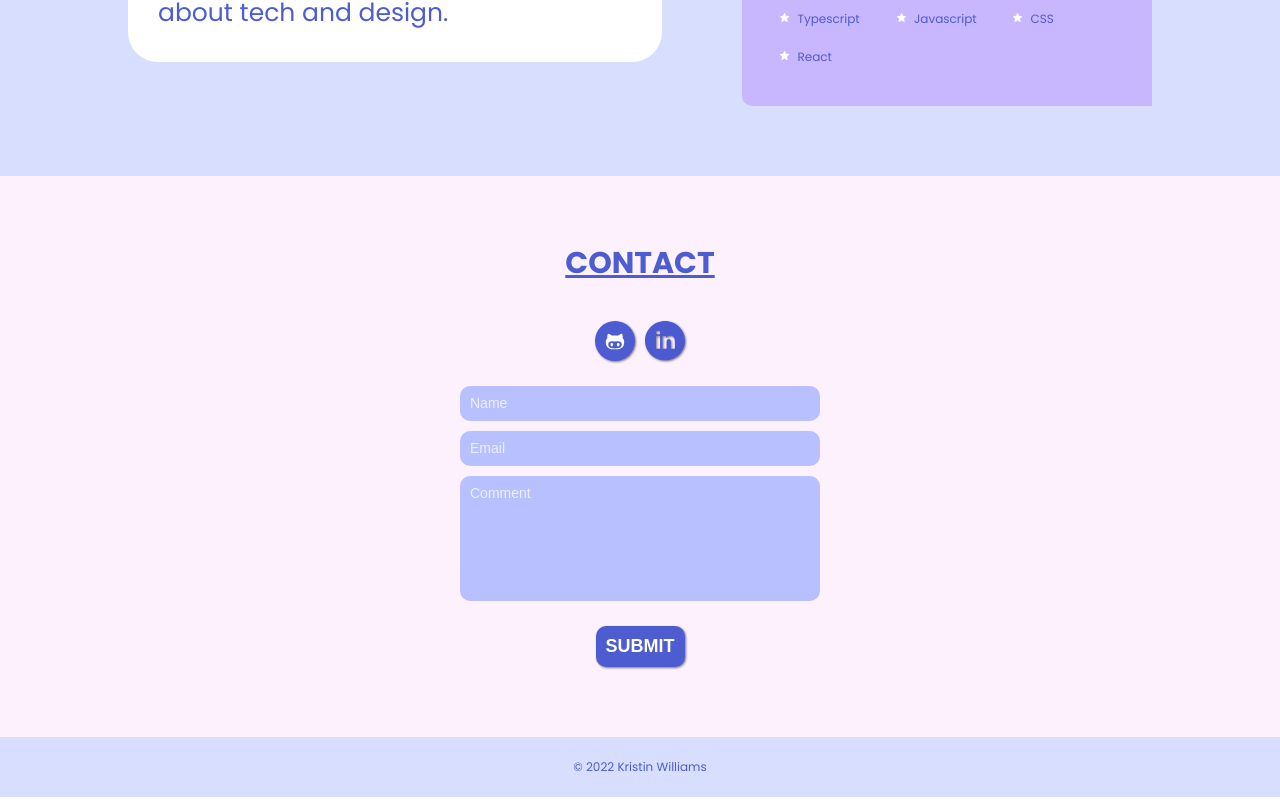
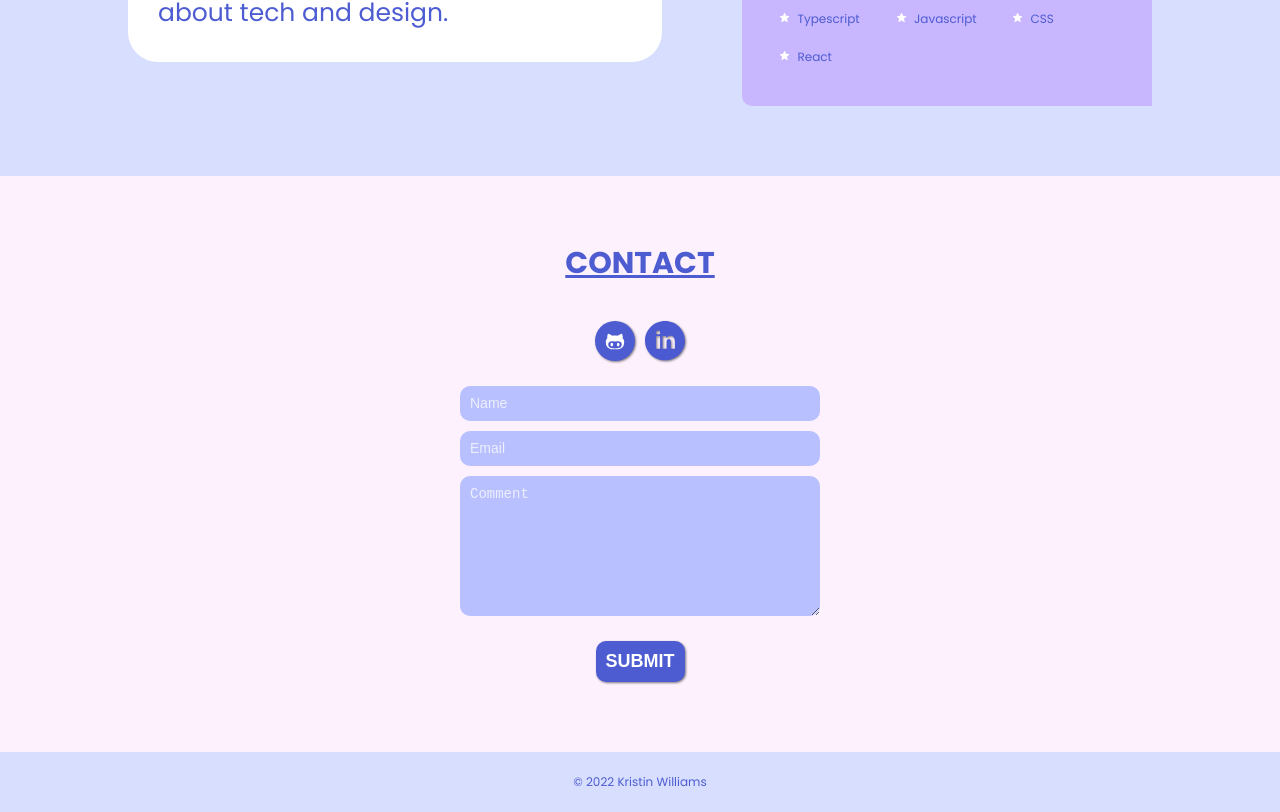
Before and after one commit to KristinWilliams/portfolio, a React (Create React App) app: page / in a window 1280 px wide. Shown: the part 1010-1822 px from the top of the page. Built offline with nearby package versions, Linux system fonts and the light colour scheme.

Commit message:
added hidden html contact form

```diff
--- a/public/index.html
+++ b/public/index.html
@@ -10,34 +10,23 @@
       content="Web site created using create-react-app"
     />
     <link rel="apple-touch-icon" href="%PUBLIC_URL%/logo192.png" />
-    <!--
-      manifest.json provides metadata used when your web app is installed on a
-      user's mobile device or desktop. See https://developers.google.com/web/fundamentals/web-app-manifest/
-    -->
+
     <link rel="manifest" href="%PUBLIC_URL%/manifest.json" />
-    <!--
-      Notice the use of %PUBLIC_URL% in the tags above.
-      It will be replaced with the URL of the `public` folder during the build.
-      Only files inside the `public` folder can be referenced from the HTML.
 
-      Unlike "/favicon.ico" or "favicon.ico", "%PUBLIC_URL%/favicon.ico" will
-      work correctly both with client-side routing and a non-root public URL.
-      Learn how to configure a non-root public URL by running `npm run build`.
-    -->
     <title>Kristin Williams</title>
   </head>
   <body>
+    <form
+      name="portfolio-contact"
+      netlify
+      netlify-honeypot="bot-field"
+      style="display: none"
+    >
+      <input type="text" name="name" />
+      <input type="email" name="email" />
+      <textarea name="comment"></textarea>
+    </form>
     <noscript>You need to enable JavaScript to run this app.</noscript>
     <div id="root"></div>
-    <!--
-      This HTML file is a template.
-      If you open it directly in the browser, you will see an empty page.
-
-      You can add webfonts, meta tags, or analytics to this file.
-      The build step will place the bundled scripts into the <body> tag.
-
-      To begin the development, run `npm start` or `yarn start`.
-      To create a production bundle, use `npm run build` or `yarn build`.
-    -->
   </body>
 </html>
--- a/src/components/Contact.js
+++ b/src/components/Contact.js
@@ -39,8 +39,8 @@ const Contact = () => {
         >
           <input type="hidden" name="form-name" value="portfolio-contact" />
           <input type="text" placeholder="Name" name="name" required />
-          <input type="text" placeholder="Email" name="email" required />
-          <input type="textarea" placeholder="Comment" required />
+          <input type="email" placeholder="Email" name="email" required />
+          <textarea placeholder="Comment" name="comment" required></textarea>
           <button type="submit">submit</button>
         </form>
       </main>
--- a/src/components/css/Contact.module.css
+++ b/src/components/css/Contact.module.css
@@ -64,7 +64,8 @@ form {
   align-items: center;
 }
 
-input {
+input,
+textarea {
   margin: 0.5rem auto;
   padding: 1rem;
   border-radius: 1rem;
@@ -73,7 +74,7 @@ input {
 }
 
 input,
-input[type="textarea"] {
+textarea {
   min-width: 50%;
 }
 
@@ -82,7 +83,7 @@ input[type="textarea"] {
   font-size: clamp(1rem, 2vw + 1rem, 1.4rem);
 }
 
-input[type="textarea"] {
+textarea {
   padding-bottom: 10rem;
 }
 
@@ -107,21 +108,21 @@ input[type="textarea"] {
 
 @media (min-width: 884px) {
   input,
-  input[type="textarea"] {
+  textarea {
     min-width: 40%;
   }
 }
 
 @media (min-width: 1188px) {
   input,
-  input[type="textarea"] {
+  textarea {
     min-width: 30%;
   }
 }
 
 @media (min-width: 1400px) {
   input,
-  input[type="textarea"] {
+  textarea {
     min-width: 20%;
   }
 }
```
